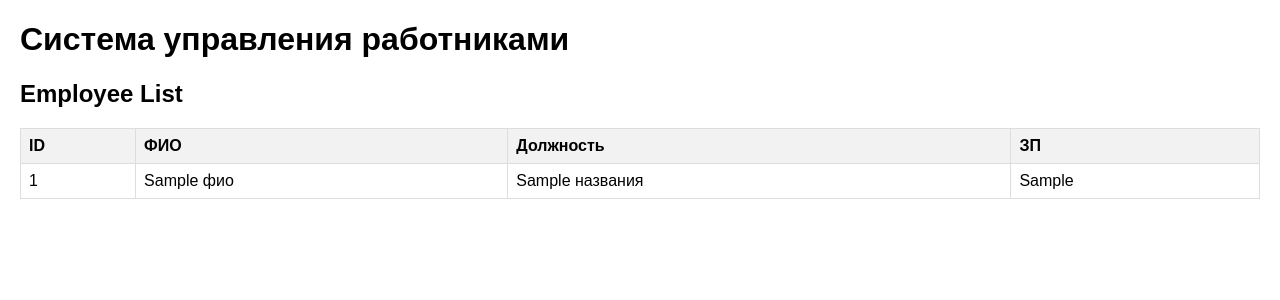
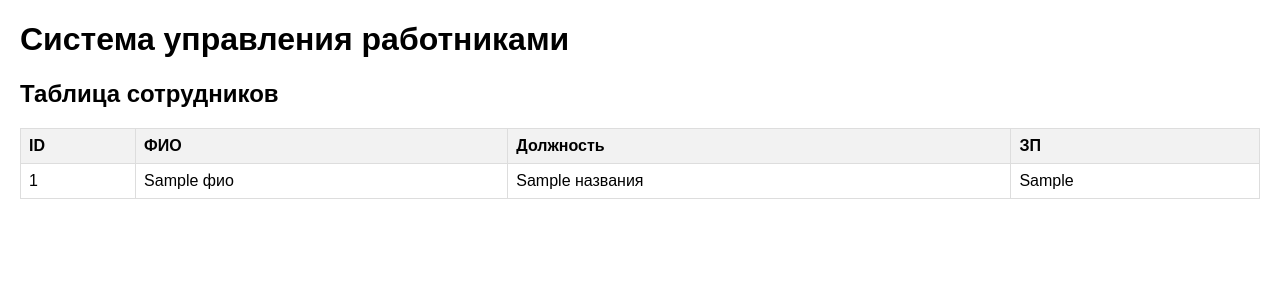
Before and after one commit to Seoma228322/employee, a FastAPI app: template app/templates/employees.html in a window 1280 px wide. Shown: the top 300 px of the page. Run offline with FastAPI, Linux system fonts and the light colour scheme; the template is opened without the code that fills it: most values are stand-ins (such as "Sample title", 1, 10 or a date in 2020).

Commit message:
Update employees.html

```diff
--- a/app/templates/employees.html
+++ b/app/templates/employees.html
@@ -1,7 +1,7 @@
 {% extends "base.html" %}
 
 {% block content %}
-    <h2>Employee List</h2>
+    <h2>Таблица сотрудников</h2>
     <table border="1">
         <tr>
             <th>ID</th>
```
